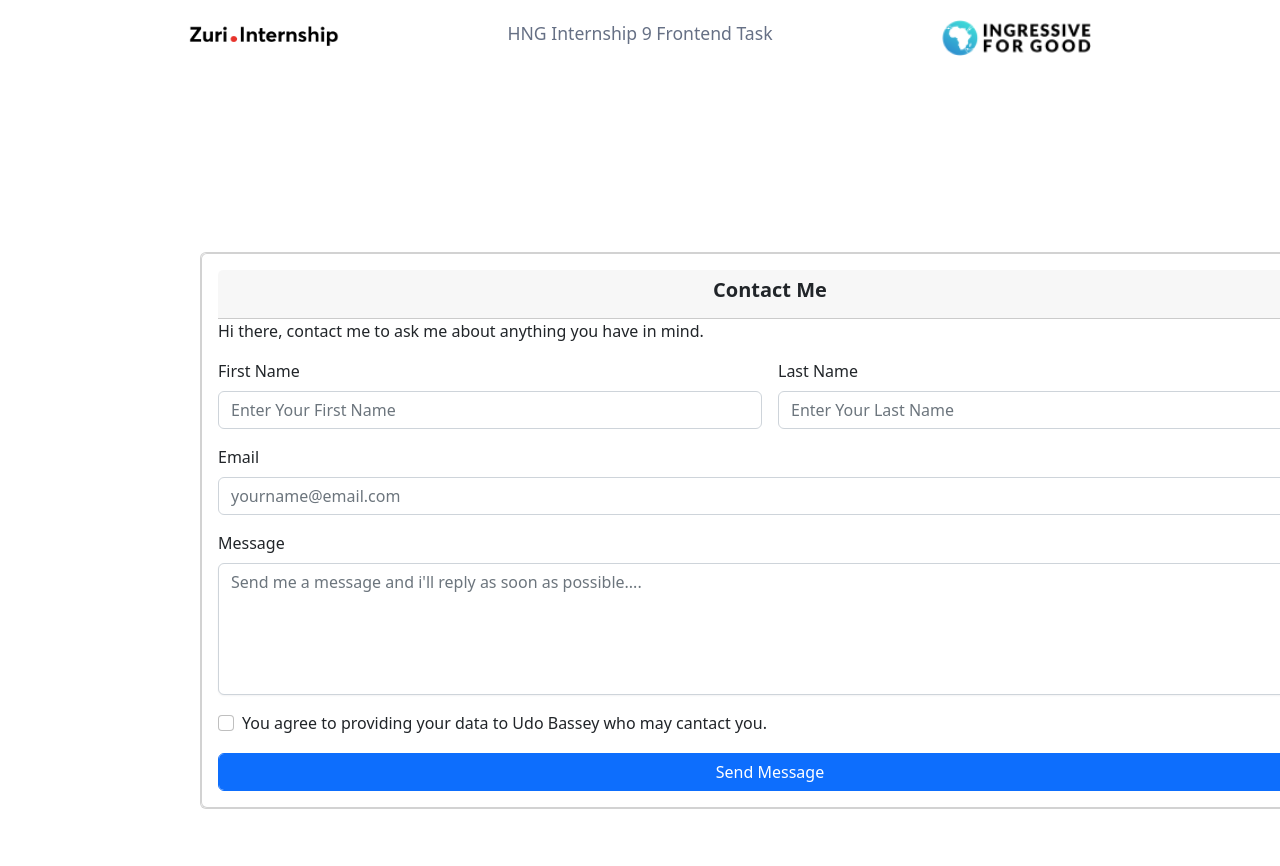
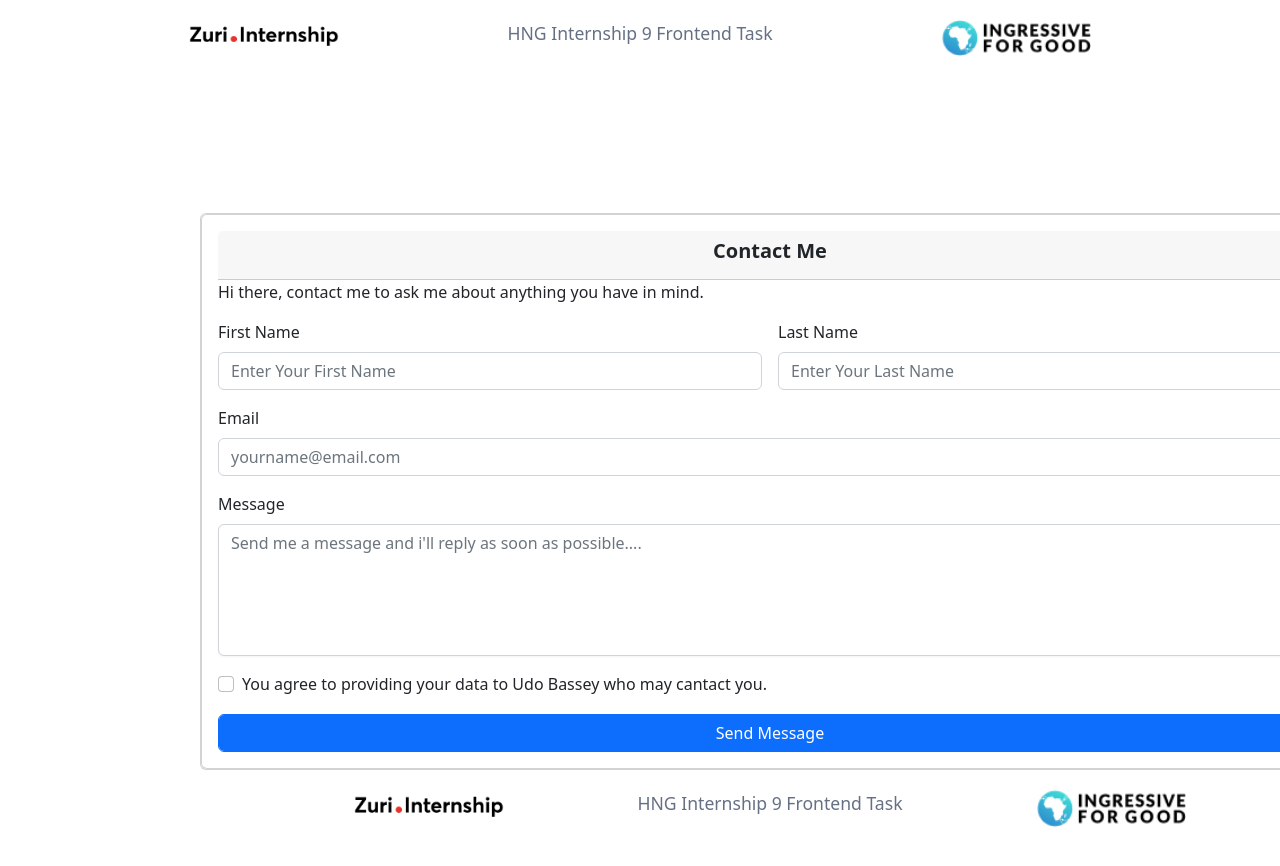
Before and after one commit to Aboya1417/ZuriTask, a React (Create React App) app: page /contact in a window 1280 px wide. Shown: the top 866 px of the page. Built offline with nearby package versions, Linux system fonts and the light colour scheme.

Commit message:
Redirect Fixed

```diff
--- a/src/App.js
+++ b/src/App.js
@@ -1,6 +1,5 @@
 import React from "react";
- import vector from './Icons/logo.png';
- import I4G from './Icons/I4G.png';
+import Footer from './Components/Footer'
  import Home from './Components/Home'
 //import Git from './Icons/Icon.png';
 // import Slack from './Icons/slack.png';
@@ -30,16 +29,16 @@ function App() {
 }
 
 
-function Footer(){
-  return(
-      <footer>
-        <div className='footer-image'><img src= {vector}  alt="profile Pic" /></div>
-        <span>HNG Internship 9 Frontend Task</span>
-        <div className='footer-image'><img src= {I4G}  alt="profile Pic" /></div>
+// function Footer(){
+//   return(
+//       <footer>
+//         <div className='footer-image'><img src= {vector}  alt="profile Pic" /></div>
+//         <span>HNG Internship 9 Frontend Task</span>
+//         <div className='footer-image'><img src= {I4G}  alt="profile Pic" /></div>
 
-      </footer>
-  )
-}
+//       </footer>
+//   )
+// }
 
 
 export default App;
--- a/src/Components/Contact.js
+++ b/src/Components/Contact.js
@@ -1,5 +1,6 @@
 import React from "react";
 import '../App.css';
+import Footer from "./Footer";
 
 function Contact() {
     return (
@@ -62,6 +63,7 @@ function Contact() {
                     </div>
                 </div>
             </div>
+            <Footer />
         </div>
     )
 }
--- /dev/null
+++ b/src/Components/Footer.js
@@ -0,0 +1,15 @@
+import React from "react";
+import vector from '../Icons/logo.png';
+import I4G from '../Icons/I4G.png';
+
+function Footer(){
+    return(
+        <footer>
+          <div className='footer-image'><img src= {vector}  alt="profile Pic" /></div>
+          <span>HNG Internship 9 Frontend Task</span>
+          <div className='footer-image'><img src= {I4G}  alt="profile Pic" /></div>
+
+        </footer>
+    )
+  }
+  export default Footer;
```
Also changed, not shown: 1 other file (tests, documents, lock files or other folders).
